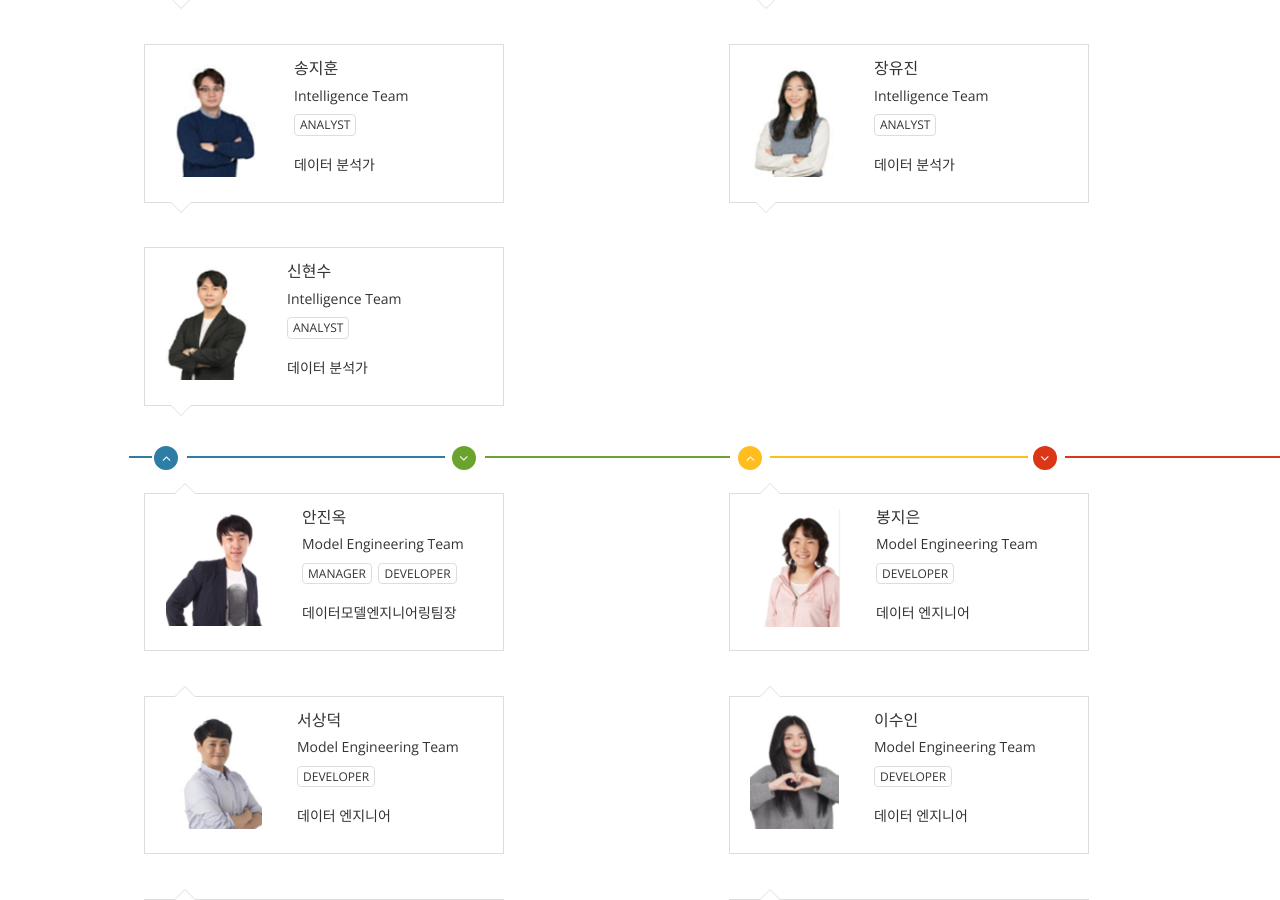
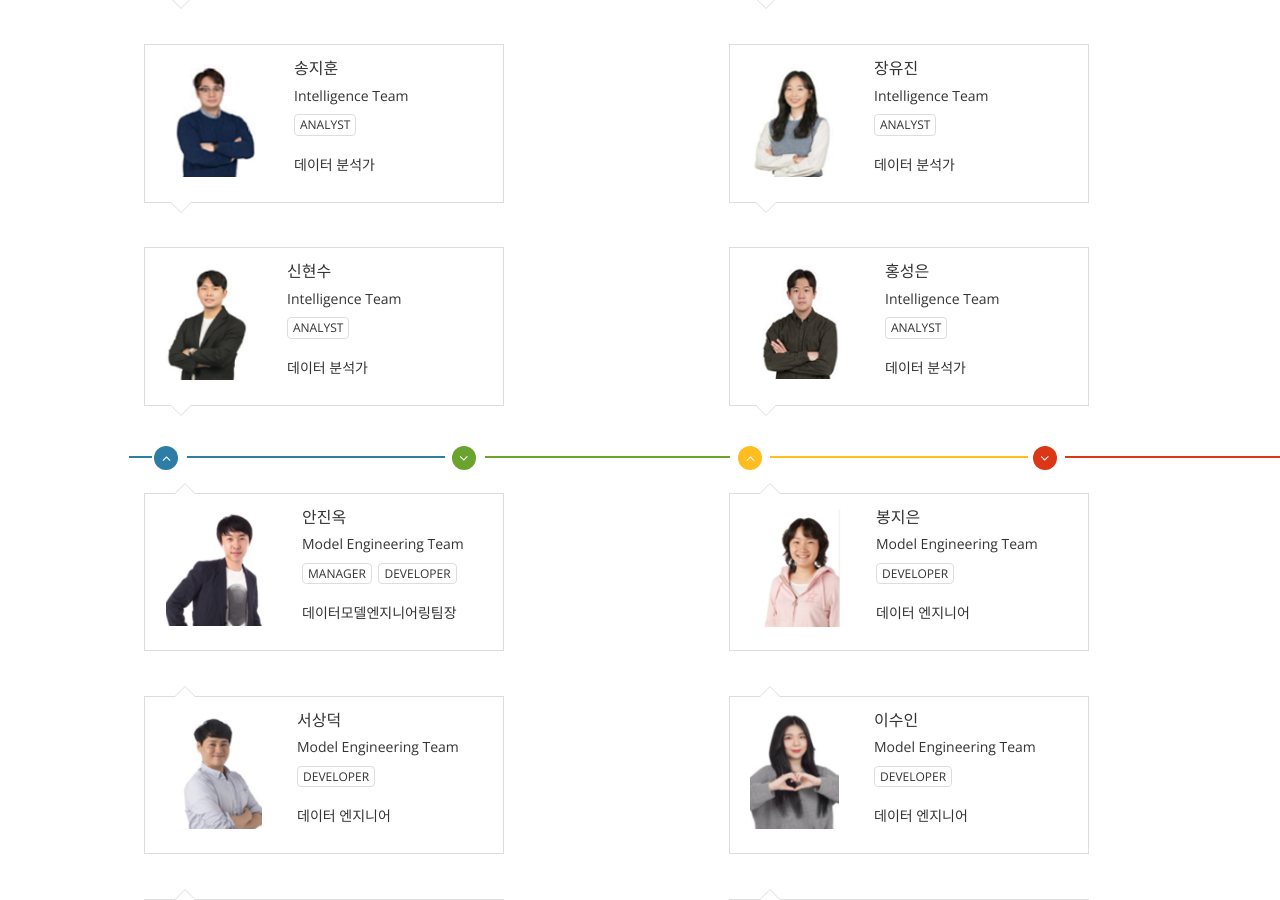
Before and after one commit to kurossncsoft/kurossncsoft.github.io, a Jekyll site: the page built from about.md, in a window 1280 px wide and 900 px high, scrolled down 1230 px. Built offline with Jekyll 4.4.1, drawn with Linux system fonts in a browser that asks for light colours; nearby versions of some CDN libraries; comment, search, counter and statistics services are not loaded.

Commit message:
new member
홍성은님 추가

```diff
--- a/about.md
+++ b/about.md
@@ -219,6 +219,24 @@ permalink: /about/
           </div>
           <p>데이터 분석가</p>
         </div>
+	  </div>
+
+	  <div class="col-md-4 col-sm-6 col-md-offset-2">
+        <div class="single-profile-top wow fadeInDown" data-wow-duration="1000ms" data-wow-delay="300ms">
+          <div class="media">
+    	      <div class="pull-left">
+    		      <img class="media-object" src="/assets/about_us/images/ini_hse.png" alt="">
+    	      </div>
+    	      <div class="media-body">
+    		      <h4>홍성은</h4>
+    		      <h5>Intelligence Team</h5>
+    		      <ul class="tag clearfix">
+    			      <li class="btn">Analyst</li>
+    		      </ul>
+    	      </div>
+          </div>
+          <p>데이터 분석가</p>
+          </div>
       </div>
     </div>
   </div> <!-- team -->
@@ -487,7 +505,7 @@ permalink: /about/
         <div class="single-profile-bottom wow fadeInDown" data-wow-duration="1000ms" data-wow-delay="300ms">
           <div class="media">
     	      <div class="pull-left">
-    		      <img class="media-object" src="/assets/about_us/images/ini_bih.png " alt="">
+    		      <img class="media-object" src="/assets/about_us/images/ini_bih.png" alt="">
     	      </div>
     		    <div class="media-body">
     			    <h4>방일한</h4>
```
Also changed, not shown: assets/about_us/images/ini_hse.PNG (added).
